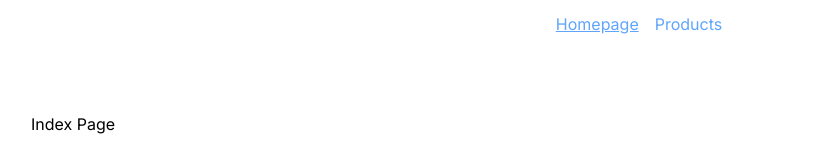
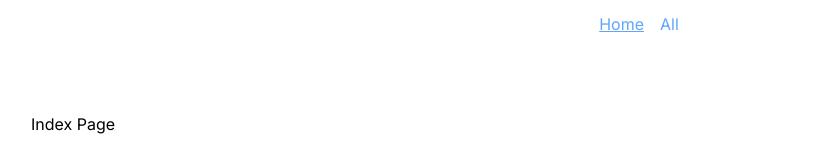
Before and after one commit to KonradNojman/next-13-masters, a Next.js app: page / in a window 1280 px wide. Shown: the top 160 px of the page, without its empty margins (17-853 px from the left). Built offline with nearby package versions, Linux system fonts and the light colour scheme.

Commit message:
extend ActiveLink component

```diff
--- a/src/api/products.ts
+++ b/src/api/products.ts
@@ -30,7 +30,7 @@ const productResponseItemToProductType = (product: ProductResponseItem): Product
 };
 
 export const getProductList = async () => {
-	const res = await fetch("https://naszsklep-api.vercel.app/api/products");
+	const res = await fetch("https://naszsklep-api.vercel.app/api/products?take=20");
 	const productsResponse = (await res.json()) as ProductResponseItem[];
 	const products = productsResponse.map(productResponseItemToProductType);
 
--- a/src/app/layout.tsx
+++ b/src/app/layout.tsx
@@ -17,10 +17,12 @@ export default function RootLayout({ children }: { children: React.ReactNode })
 				<nav>
 					<ul className=" mx-4 my-3 flex w-full flex-row justify-center gap-4">
 						<li>
-							<ActiveLink href="/">Homepage</ActiveLink>
+							<ActiveLink href="/">Home</ActiveLink>
 						</li>
 						<li>
-							<ActiveLink href="/products">Products</ActiveLink>
+							<ActiveLink href="/products" exact={false}>
+								All
+							</ActiveLink>
 						</li>
 					</ul>
 				</nav>
--- a/src/lib/utils.ts
+++ b/src/lib/utils.ts
@@ -1,6 +1,15 @@
-import { type ClassValue, clsx } from "clsx"
-import { twMerge } from "tailwind-merge"
+import { type ClassValue, clsx } from "clsx";
+import { twMerge } from "tailwind-merge";
 
 export function cn(...inputs: ClassValue[]) {
-  return twMerge(clsx(inputs))
+	return twMerge(clsx(inputs));
 }
+
+export const containsSections = (a: string[], b: string[]): boolean => {
+	for (let i = 0; i < a.length; i++) {
+		if (a[i] !== b[i]) {
+			return false;
+		}
+	}
+	return true;
+};
--- a/src/ui/atoms/ActiveLink.tsx
+++ b/src/ui/atoms/ActiveLink.tsx
@@ -1,17 +1,34 @@
 "use client";
 import clsx from "clsx";
+import { type Route } from "next";
 import Link from "next/link";
 import { usePathname } from "next/navigation";
 import { type ReactNode } from "react";
+import { containsSections } from "@/lib/utils";
 
-export const ActiveLink = ({ href, children }: { href: string; children: ReactNode }) => {
+export const ActiveLink = ({
+	href,
+	children,
+	className = "",
+	activeClassName = "underline",
+	exact = true,
+}: {
+	href: Route;
+	children: ReactNode;
+	exact?: boolean;
+	className?: string;
+	activeClassName?: string;
+}) => {
 	const pathName = usePathname();
-	const isActive = pathName === href;
+	const hrefSections = href.split("/").filter(Boolean);
+	const pathNameSections = pathName.split("/").filter(Boolean);
+
+	const isActive = exact ? pathName === href : containsSections(hrefSections, pathNameSections);
 
 	return (
 		<Link
-			className={clsx("text-blue-400 hover:text-blue-600", {
-				underline: isActive,
+			className={clsx(`text-blue-400 hover:text-blue-600 ${className}`, {
+				[activeClassName]: isActive,
 			})}
 			href={href}
 		>
```
